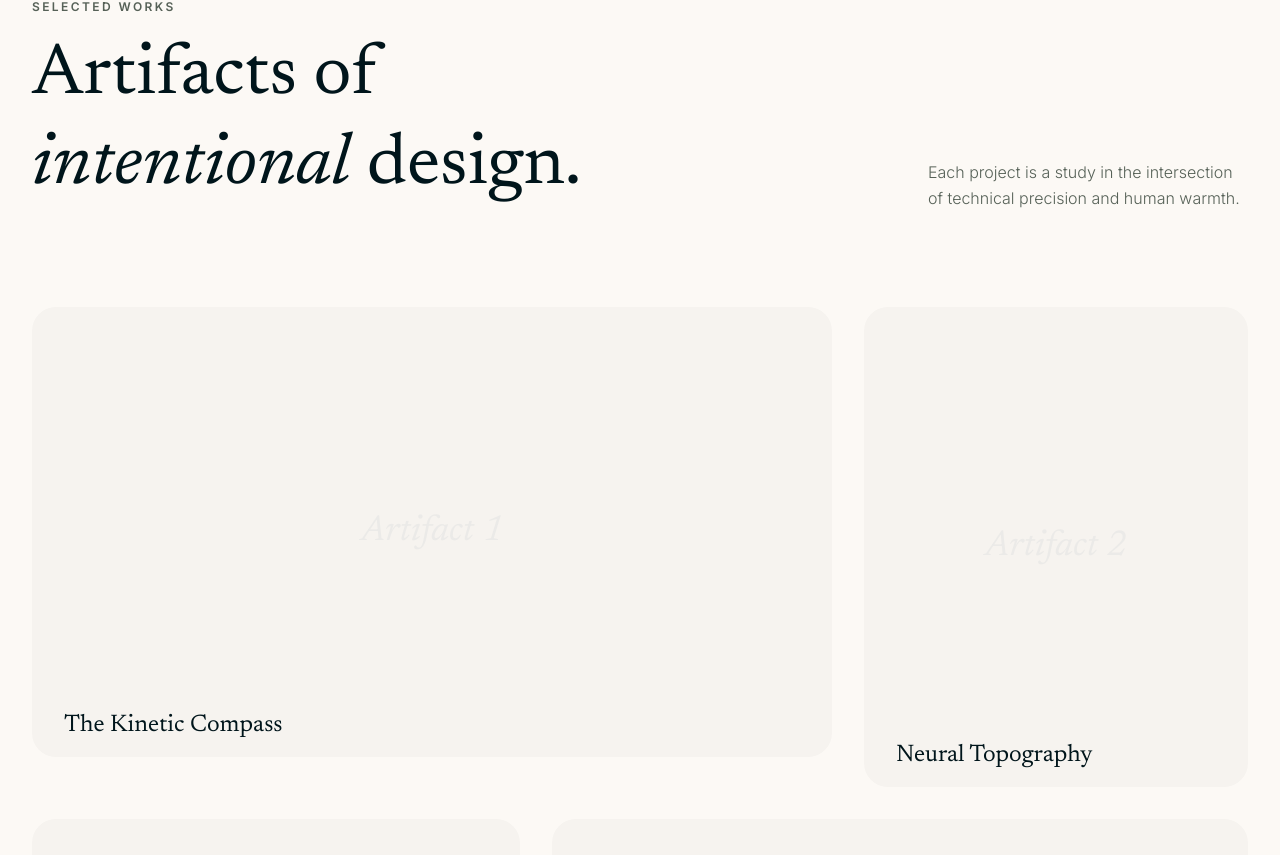
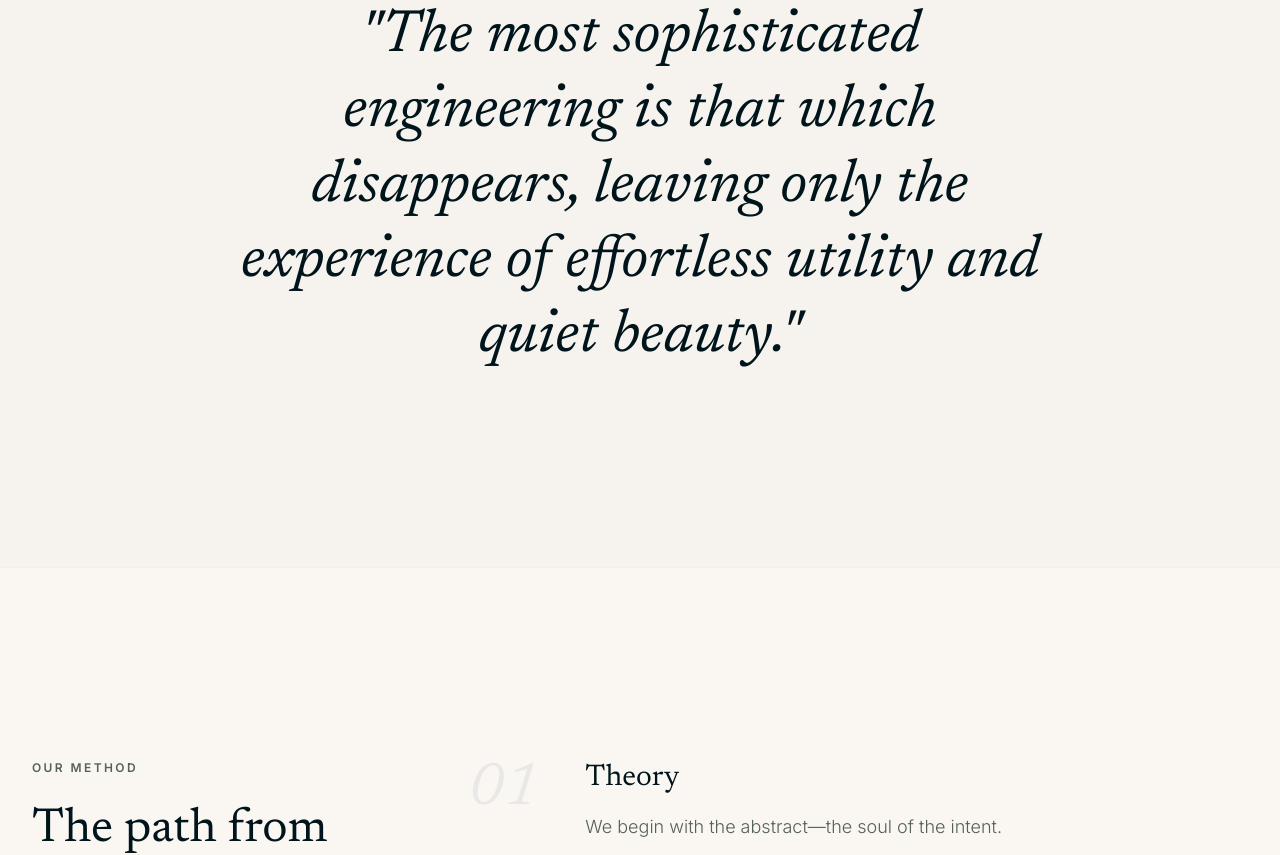
Before and after one commit to PathPuffin/pathpuffin_website, a React (Vite) app: page / in a window 1280 px wide. Shown: the part 934-1789 px from the top of the page. Built offline with nearby package versions, Linux system fonts and the light colour scheme.

Commit message:
Remove featured artifacts section

```diff
--- a/src/App.tsx
+++ b/src/App.tsx
@@ -209,63 +209,6 @@ const Footer = () => {
   );
 };
 
-const FeaturedArtifacts = () => {
-  const artifacts = [
-    { title: "The Kinetic Compass", category: "Physical Computing", size: "lg" },
-    { title: "Neural Topography", category: "Generative Art", size: "sm" },
-    { title: "Tactile Interface v2", category: "Industrial Design", size: "sm" },
-    { title: "Atmospheric Loom", category: "Installation", size: "md" },
-  ];
-
-  return (
-    <section className="py-48 max-w-7xl mx-auto px-8">
-      <div className="flex flex-col md:flex-row justify-between items-end mb-24 gap-8">
-        <div className="max-w-xl">
-          <span className="text-xs font-semibold uppercase tracking-[0.2em] text-secondary mb-4 block">Selected Works</span>
-          <h2 className="font-serif text-5xl md:text-7xl leading-tight text-primary">
-            Artifacts of <br /> <span className="italic">intentional</span> design.
-          </h2>
-        </div>
-        <p className="text-secondary max-w-xs font-light leading-relaxed">
-          Each project is a study in the intersection of technical precision and human warmth.
-        </p>
-      </div>
-
-      <div className="grid grid-cols-1 md:grid-cols-12 gap-8">
-        {artifacts.map((art, i) => (
-          <motion.div
-            key={art.title}
-            initial={{ opacity: 0, y: 20 }}
-            whileInView={{ opacity: 1, y: 0 }}
-            viewport={{ once: true }}
-            transition={{ delay: i * 0.1 }}
-            className={`
-              relative group cursor-pointer overflow-hidden rounded-xl bg-surface-container-low
-              ${art.size === "lg" ? "md:col-span-8 aspect-[16/9]" : ""}
-              ${art.size === "md" ? "md:col-span-7 aspect-square" : ""}
-              ${art.size === "sm" ? "md:col-span-4 aspect-[4/5]" : ""}
-              ${i === 2 ? "md:col-span-5" : ""}
-            `}
-          >
-            <div className="absolute inset-0 bg-primary/0 group-hover:bg-primary/5 transition-colors duration-500" />
-            <div className="absolute bottom-0 left-0 p-8 w-full">
-              <span className="text-[10px] uppercase tracking-widest text-secondary mb-2 block opacity-0 group-hover:opacity-100 transition-opacity duration-500">
-                {art.category}
-              </span>
-              <h3 className="font-serif text-2xl text-primary translate-y-4 group-hover:translate-y-0 transition-transform duration-500">
-                {art.title}
-              </h3>
-            </div>
-            {/* Placeholder for image */}
-            <div className="w-full h-full flex items-center justify-center text-outline-variant/20 font-serif italic text-4xl">
-              Artifact {i + 1}
-            </div>
-          </motion.div>
-        ))}
-      </div>
-    </section>
-  );
-};
 
 const Process = () => {
   const steps = [
@@ -315,7 +258,6 @@ export default function App() {
       <Navbar />
       <main>
         <Hero />
-        <FeaturedArtifacts />
         <Philosophy />
         <Process />
         <CTA />
```
